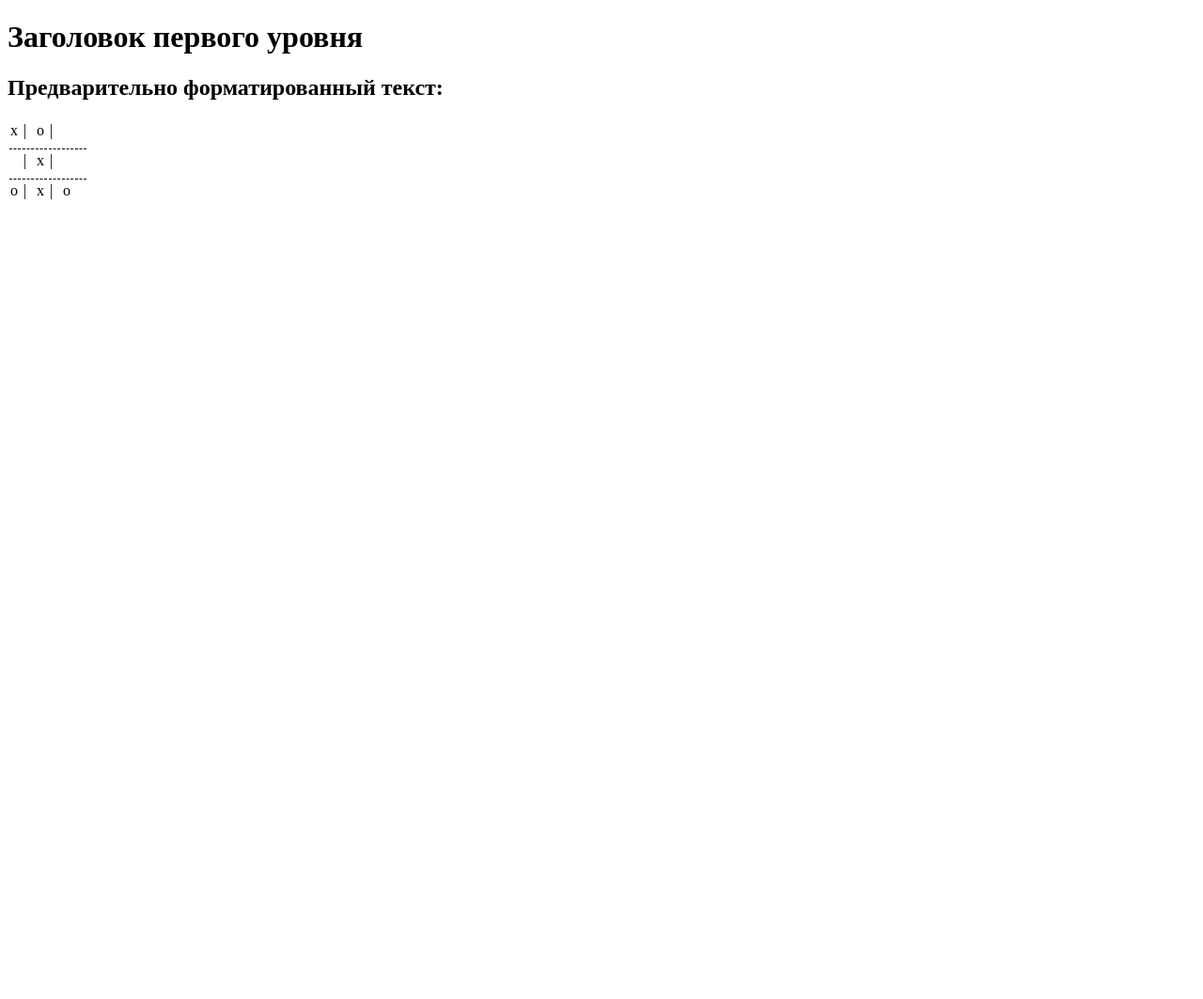
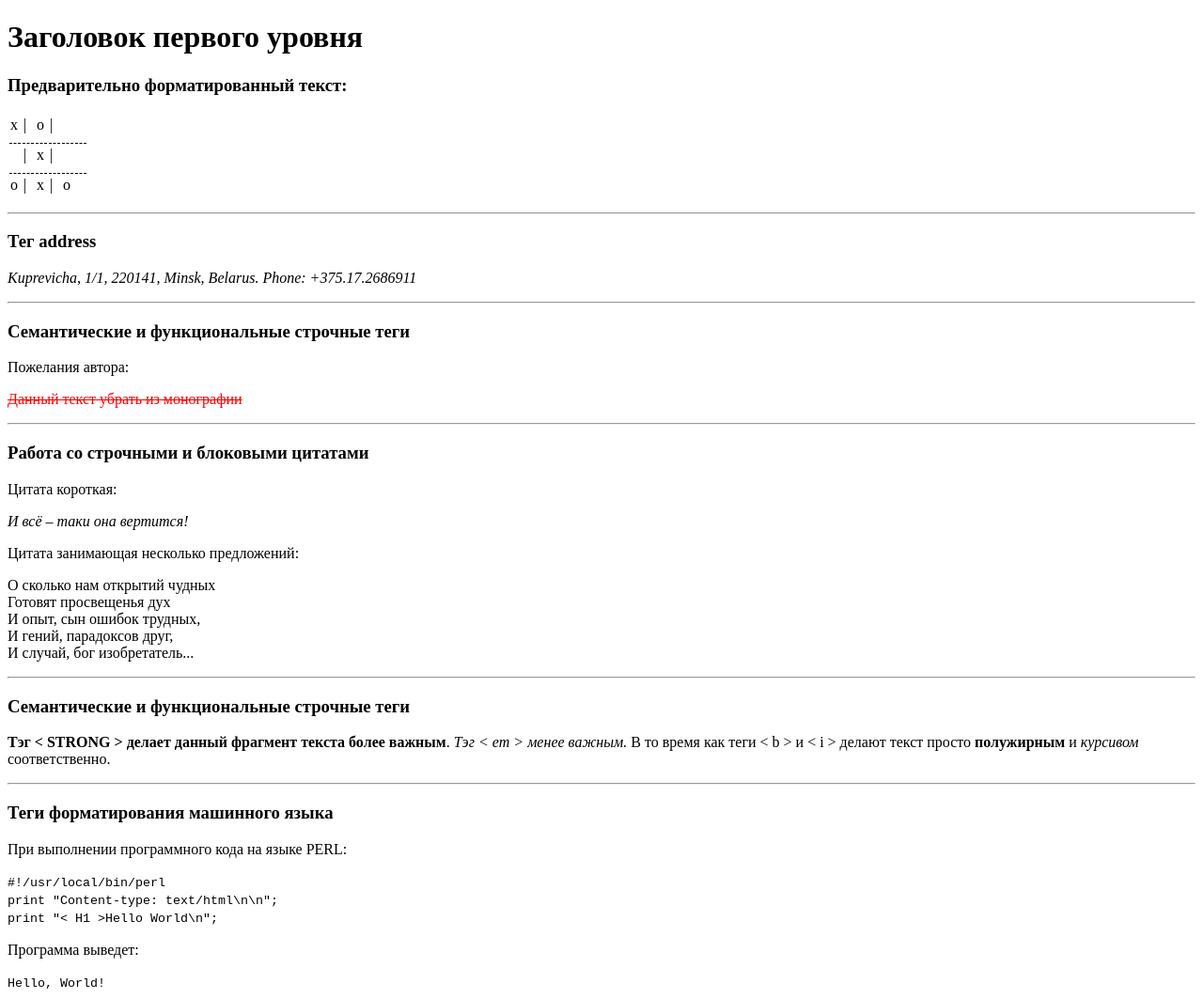
Before and after one commit to anasbahdanava/Anastasiya-Bahdanava, a plain HTML site: page home/01_HTML/add/index.html in a window 1280 px wide. Shown: the whole page at 94% size. Before the commit the page ends 800 px from the top, so only its background shows below. Drawn offline with Linux system fonts and the light colour scheme.

Commit message:
version 4

```diff
--- a/home/01_HTML/add/index.html
+++ b/home/01_HTML/add/index.html
@@ -18,10 +18,15 @@
             width: 10px;
         }
     </style>
+    <style>
+        s {color: red;}
+    </style>
+    <style>p2{font-family: 'Courier New', Courier, monospace;</style>
+
 </head>
 <body>
     <h1>Заголовок первого уровня    </h1>
-    <h2> Предварительно форматированный текст: </h2>
+    <h3> Предварительно форматированный текст: </h3>
 
 <table>
     <tr>
@@ -51,5 +56,46 @@
   </table>
 
     </table>
+    <hr>
+
+    <h3> Тег address
+    </h3>
+    <p><i> Kuprevicha, 1/1, 220141, Minsk, Belarus. Phone: +375.17.2686911
+    </i></p>
+<hr>
+<h3> Семантические и функциональные строчные теги
+</h3>
+<p> Пожелания автора:
+</p>
+<p><s>Данный текст убрать из монографии</s></p>
+<hr>
+<h3> Работа со строчными и блоковыми цитатами
+</h3>
+<p> Цитата короткая:</p>
+<p><i> И всё &ndash; таки она вертится!
+</i></p>
+<p> Цитата занимающая несколько предложений:
+</p>
+<p>О сколько нам открытий чудных <br/>
+    Готовят просвещенья дух <br/>
+    И опыт, сын ошибок трудных,<br/>
+    И гений, парадоксов друг,<br/>
+    И случай, бог изобретатель...</p>
+    <hr>
+    <h3> Семантические и функциональные строчные теги
+    </h3>
+    <p><b>Тэг < STRONG > делает данный фрагмент текста более важным</b></body>. <i> Тэг < em > менее важным.</i>
+        В то время как теги < b > и < i > делают текст просто <b>полужирным</b> и<i> курсивом</i> соответственно.</p>
+        <hr>
+        <h3> Теги форматирования машинного языка
+        </h3>
+<p> При выполнении программного кода на языке PERL:
+</p>
+<p2> <small> #!/usr/local/bin/perl  <br/>
+ print "Content‐type: text/html\n\n"; <br/>
+ print "< H1 >Hello World</H1>\n";</p2> <br/></small>
+ <p> Программа выведет:</p>
+ <p2><small>Hello, World!
+</p2></small>
 </body>
 </html>
```
